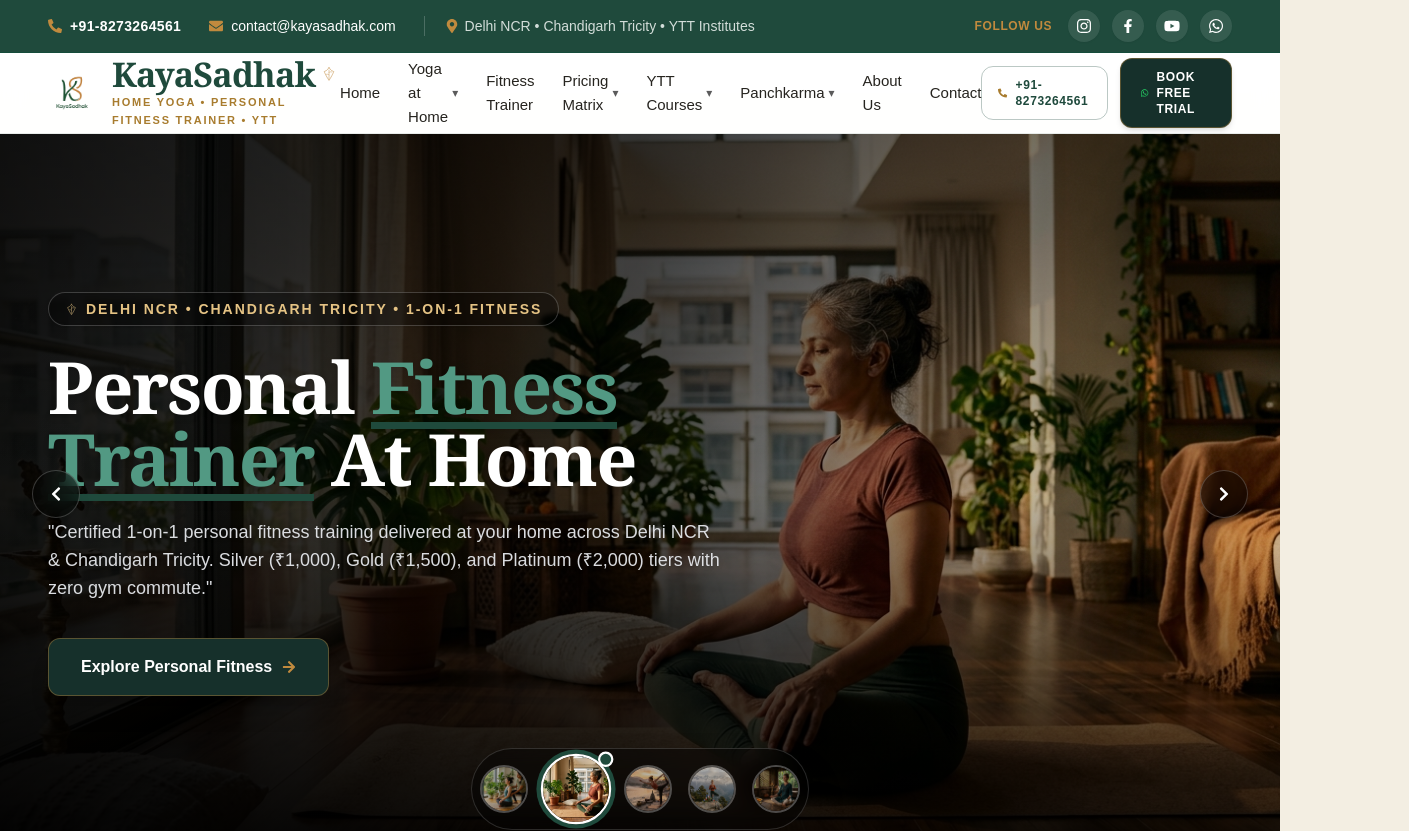
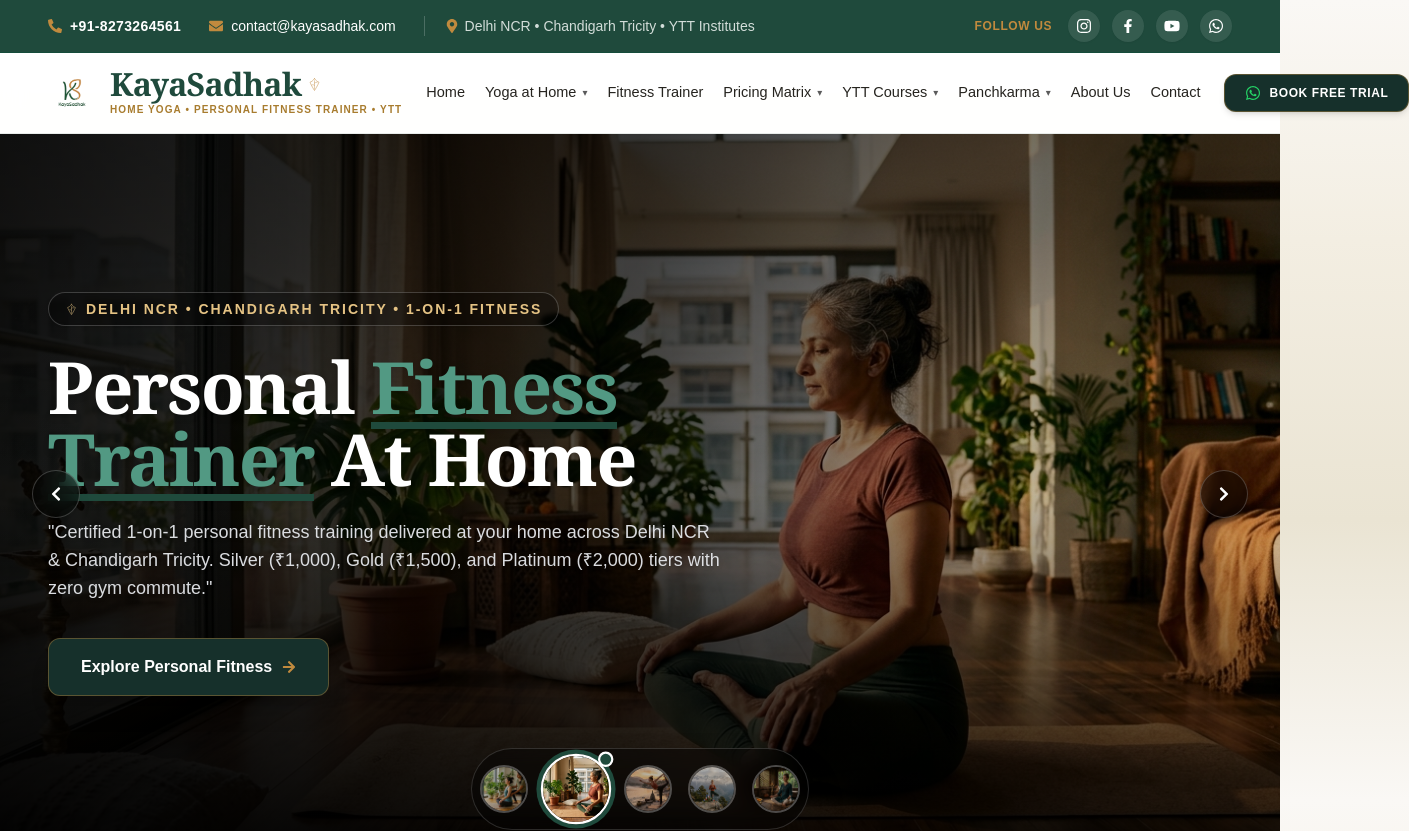
Before and after one commit to aryanforwork/kayasadak, a Next.js app: page / in a window 1280 px wide. Shown: the top 831 px of the page, 1409 px wide, since content can reach past the window. Built offline with nearby package versions, Linux system fonts and the light colour scheme.

Commit message:
Fix navbar text alignment, ensure single line for tagline and nav links, and remove call button

```diff
--- a/components/Navbar.tsx
+++ b/components/Navbar.tsx
@@ -267,10 +267,10 @@ export const Navbar: React.FC = () => {
 
       {/* 2. Main Navbar (Pure White & Frosted Glass Background) */}
       <div className="bg-white/95 backdrop-blur-md border-b border-[#1F4A3C]/10 shadow-xs sticky top-0 z-40">
-        <div className="w-full max-w-[1600px] mx-auto px-3 sm:px-6 lg:px-12 h-16 sm:h-20 flex items-center justify-between">
+        <div className="w-full max-w-[1600px] mx-auto px-3 sm:px-6 lg:px-8 xl:px-12 h-16 sm:h-20 flex items-center justify-between gap-3 xl:gap-6">
           {/* Responsive Brand Logo */}
-          <Link href="/" className="flex items-center gap-2.5 sm:gap-4 group">
-            <div className="relative h-10 w-9 sm:h-14 sm:w-12 flex-shrink-0">
+          <Link href="/" className="flex items-center gap-2.5 sm:gap-3.5 group flex-shrink-0">
+            <div className="relative h-10 w-9 sm:h-12 sm:w-11 lg:h-13 lg:w-12 flex-shrink-0">
               <img
                 src="/images/logo.webp"
                 alt="KayaSadhak Logo"
@@ -279,20 +279,20 @@ export const Navbar: React.FC = () => {
             </div>
             <div className="flex flex-col">
               <div className="flex items-center gap-1.5">
-                <span className="font-heading font-bold text-2xl sm:text-3xl lg:text-[34px] text-brand-green-900 leading-none tracking-tight">
+                <span className="font-heading font-bold text-2xl sm:text-[28px] lg:text-[30px] xl:text-[32px] text-brand-green-900 leading-none tracking-tight">
                   KayaSadhak
                 </span>
-                <KayaLeafMotif size={16} color="#C08A3E" className="opacity-90" />
+                <KayaLeafMotif size={15} color="#C08A3E" className="opacity-90" />
               </div>
-              <span className="font-display text-[9px] sm:text-[11px] text-brand-gold-600 font-semibold tracking-[0.16em] uppercase mt-0.5">
+              <span className="font-display text-[8px] sm:text-[9.5px] xl:text-[10px] text-brand-gold-600 font-bold tracking-[0.08em] sm:tracking-[0.11em] uppercase mt-0.5 whitespace-nowrap">
                 HOME YOGA • PERSONAL FITNESS TRAINER • YTT
               </span>
             </div>
           </Link>
 
-          {/* Desktop Navigation Links with Premium Dropdowns */}
-          <nav className="hidden lg:flex items-center gap-7 font-body text-[15px] font-medium text-neutral-charcoal">
-            <Link href="/" className="hover:text-brand-green-900 py-2 transition-colors">
+          {/* Desktop Navigation Links with Premium Dropdowns - Guaranteed Single Line */}
+          <nav className="hidden lg:flex items-center gap-3.5 xl:gap-5 2xl:gap-6 font-body text-[13.5px] xl:text-[14.5px] font-medium text-neutral-charcoal flex-nowrap">
+            <Link href="/" className="hover:text-brand-green-900 py-2 transition-colors whitespace-nowrap">
               Home
             </Link>
 
@@ -304,10 +304,10 @@ export const Navbar: React.FC = () => {
             >
               <Link
                 href={dropdownMenus.yogaAtHome.link}
-                className="flex items-center gap-1 hover:text-brand-green-900 transition-colors py-2"
+                className="flex items-center gap-1 hover:text-brand-green-900 transition-colors py-2 whitespace-nowrap"
               >
                 <span>Yoga at Home</span>
-                <span className="text-xs text-neutral-grey group-hover:text-brand-green-900 transition-transform group-hover:rotate-180">
+                <span className="text-[10px] text-neutral-grey group-hover:text-brand-green-900 transition-transform group-hover:rotate-180 inline-block ml-0.5">
                   ▾
                 </span>
               </Link>
@@ -334,7 +334,7 @@ export const Navbar: React.FC = () => {
             {/* Direct Nav Item: Personal Fitness Trainer */}
             <Link
               href="/services/personal-fitness-trainer"
-              className="hover:text-brand-green-900 py-2 transition-colors"
+              className="hover:text-brand-green-900 py-2 transition-colors whitespace-nowrap"
             >
               Fitness Trainer
             </Link>
@@ -347,10 +347,10 @@ export const Navbar: React.FC = () => {
             >
               <Link
                 href={dropdownMenus.pricing.link}
-                className="flex items-center gap-1 hover:text-brand-green-900 transition-colors py-2"
+                className="flex items-center gap-1 hover:text-brand-green-900 transition-colors py-2 whitespace-nowrap"
               >
                 <span>Pricing Matrix</span>
-                <span className="text-xs text-neutral-grey group-hover:text-brand-green-900 transition-transform group-hover:rotate-180">
+                <span className="text-[10px] text-neutral-grey group-hover:text-brand-green-900 transition-transform group-hover:rotate-180 inline-block ml-0.5">
                   ▾
                 </span>
               </Link>
@@ -382,10 +382,10 @@ export const Navbar: React.FC = () => {
             >
               <Link
                 href={dropdownMenus.ytt.link}
-                className="flex items-center gap-1 hover:text-brand-green-900 transition-colors py-2"
+                className="flex items-center gap-1 hover:text-brand-green-900 transition-colors py-2 whitespace-nowrap"
               >
                 <span>YTT Courses</span>
-                <span className="text-xs text-neutral-grey group-hover:text-brand-green-900 transition-transform group-hover:rotate-180">
+                <span className="text-[10px] text-neutral-grey group-hover:text-brand-green-900 transition-transform group-hover:rotate-180 inline-block ml-0.5">
                   ▾
                 </span>
               </Link>
@@ -417,10 +417,10 @@ export const Navbar: React.FC = () => {
             >
               <Link
                 href={dropdownMenus.panchkarma.link}
-                className="flex items-center gap-1 hover:text-brand-green-900 transition-colors py-2"
+                className="flex items-center gap-1 hover:text-brand-green-900 transition-colors py-2 whitespace-nowrap"
               >
                 <span>Panchkarma</span>
-                <span className="text-xs text-neutral-grey group-hover:text-brand-green-900 transition-transform group-hover:rotate-180">
+                <span className="text-[10px] text-neutral-grey group-hover:text-brand-green-900 transition-transform group-hover:rotate-180 inline-block ml-0.5">
                   ▾
                 </span>
               </Link>
@@ -444,32 +444,24 @@ export const Navbar: React.FC = () => {
               </div>
             </div>
 
-            <Link href="/about-us" className="hover:text-brand-green-900 py-2 transition-colors">
+            <Link href="/about-us" className="hover:text-brand-green-900 py-2 transition-colors whitespace-nowrap">
               About Us
             </Link>
 
-            <Link href="/contact-us" className="hover:text-brand-green-900 py-2 transition-colors">
+            <Link href="/contact-us" className="hover:text-brand-green-900 py-2 transition-colors whitespace-nowrap">
               Contact
             </Link>
           </nav>
 
-          {/* Desktop Right CTA Action Buttons */}
-          <div className="hidden lg:flex items-center gap-3">
-            <a
-              href={`tel:${CONTACT_INFO.phoneClean}`}
-              className="px-4 py-2.5 rounded-xl border border-brand-green-900/30 text-brand-green-900 hover:bg-brand-green-900 hover:text-white font-body font-semibold text-xs tracking-wider transition-all flex items-center gap-2"
-            >
-              <FaPhoneAlt className="w-3 h-3 text-brand-gold-600" />
-              <span>{CONTACT_INFO.phone}</span>
-            </a>
-
+          {/* Desktop Right CTA Action Button (Direct Call button removed per user request) */}
+          <div className="hidden lg:flex items-center flex-shrink-0">
             <a
               href={`${CONTACT_INFO.whatsappUrl}?text=${encodeURIComponent(
                 'Hi KayaSadhak! I want to book a free 1-on-1 personal home yoga trial.'
               )}`}
               target="_blank"
               rel="noopener noreferrer"
-              className="px-5 py-2.5 rounded-xl bg-[#16302B] hover:bg-[#1F4A3C] text-white font-body font-semibold text-xs tracking-wider transition-all shadow-md flex items-center gap-2 border border-[#C08A3E]/40 group"
+              className="px-4 xl:px-5 py-2.5 rounded-xl bg-[#16302B] hover:bg-[#1F4A3C] text-white font-body font-semibold text-xs tracking-wider transition-all shadow-md flex items-center gap-2 border border-[#C08A3E]/40 group whitespace-nowrap"
             >
               <FaWhatsapp className="w-4 h-4 text-[#25D366] group-hover:scale-110 transition-transform" />
               <span>BOOK FREE TRIAL</span>
```
Also changed, not shown: 1 other file (tests, documents, lock files or other folders).
